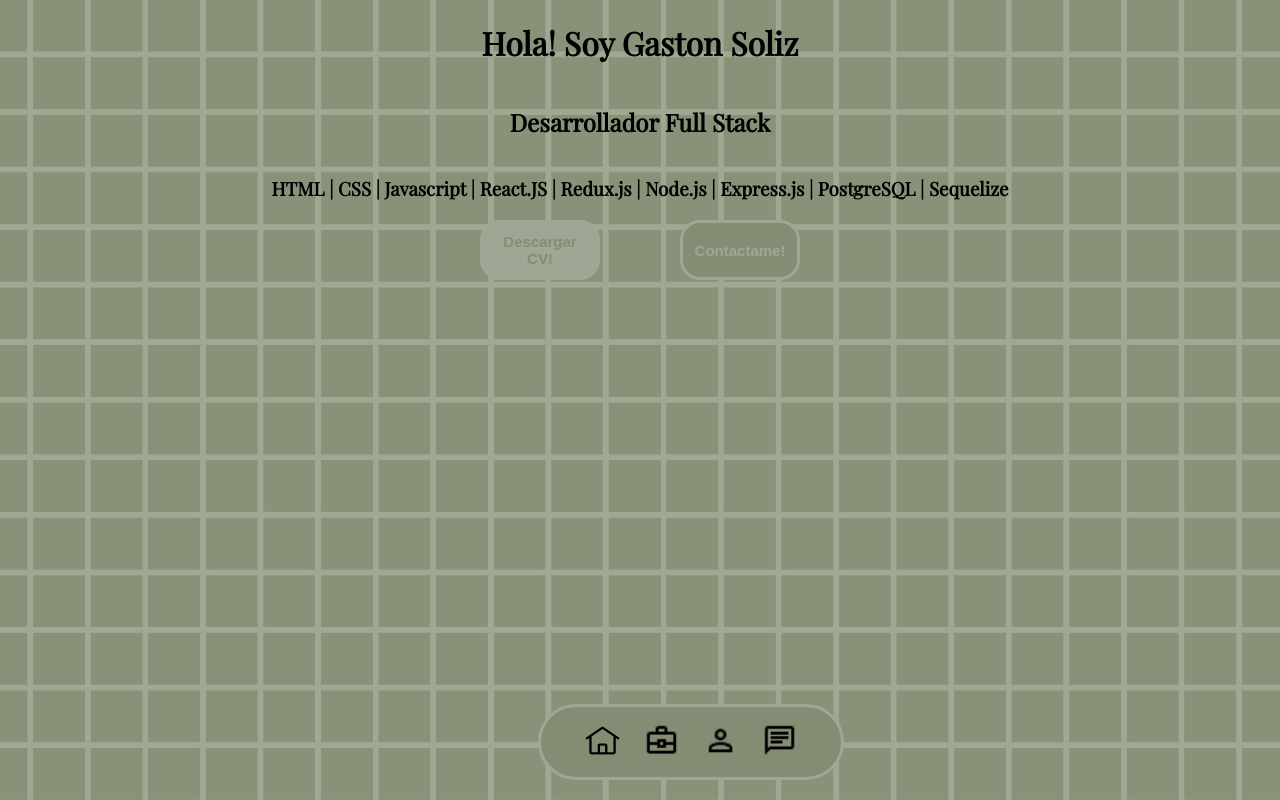
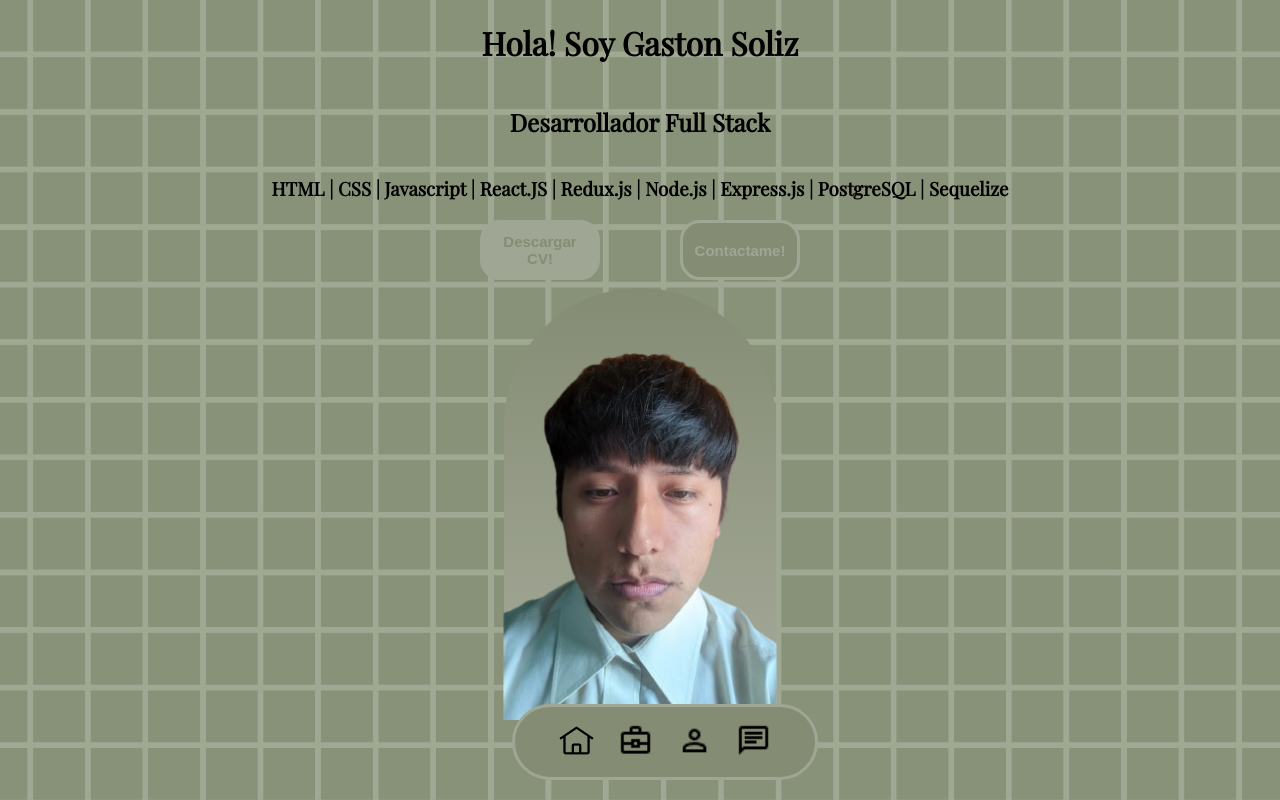
Before and after one commit to GastonSoliz/portfolio-app, a React (Vite) app: page / in a window 1280 px wide. Built offline with nearby package versions, Linux system fonts and the light colour scheme.

Commit message:
update photo

```diff
--- a/src/components/NavBar/nav.module.css
+++ b/src/components/NavBar/nav.module.css
@@ -14,7 +14,7 @@
 
   position: fixed;
   bottom: 0;
-  left: 42%;
+  left: 40%;
   z-index: 100;
 }
 
--- a/src/views/Home/Home.jsx
+++ b/src/views/Home/Home.jsx
@@ -1,6 +1,7 @@
 import style from "./home.module.css";
 import ContactButton from "../../components/ContactButton/ContactButton";
 import CV from "../../assets/Curriculum Vitae SOLIZ.pdf";
+import me from "../../assets/ProfileW.png";
 
 export default function Home() {
   return (
@@ -17,6 +18,9 @@ export default function Home() {
         </a>
         <ContactButton />
       </div>
+      <div className={style.photo}>
+        <img src={me} alt="me" />
+      </div>
     </div>
   );
 }
--- a/src/views/Home/home.module.css
+++ b/src/views/Home/home.module.css
@@ -35,3 +35,20 @@
   background-color: #858c74;
   color: #a0a694;
 }
+
+.photo {
+  background: linear-gradient(to bottom, #858c74, #a0a694);
+  width: 17rem;
+  height: 23rem;
+  position: absolute;
+  margin-top: 18rem;
+  border-radius: 12rem 12rem 0 0;
+}
+
+.photo img {
+  width: 41.3rem;
+  height: 23rem;
+  position: absolute;
+  left: calc(55% - 21.5rem);
+  margin-top: 4rem;
+}
```
Also changed, not shown: src/assets/ProfileW.png (added).
